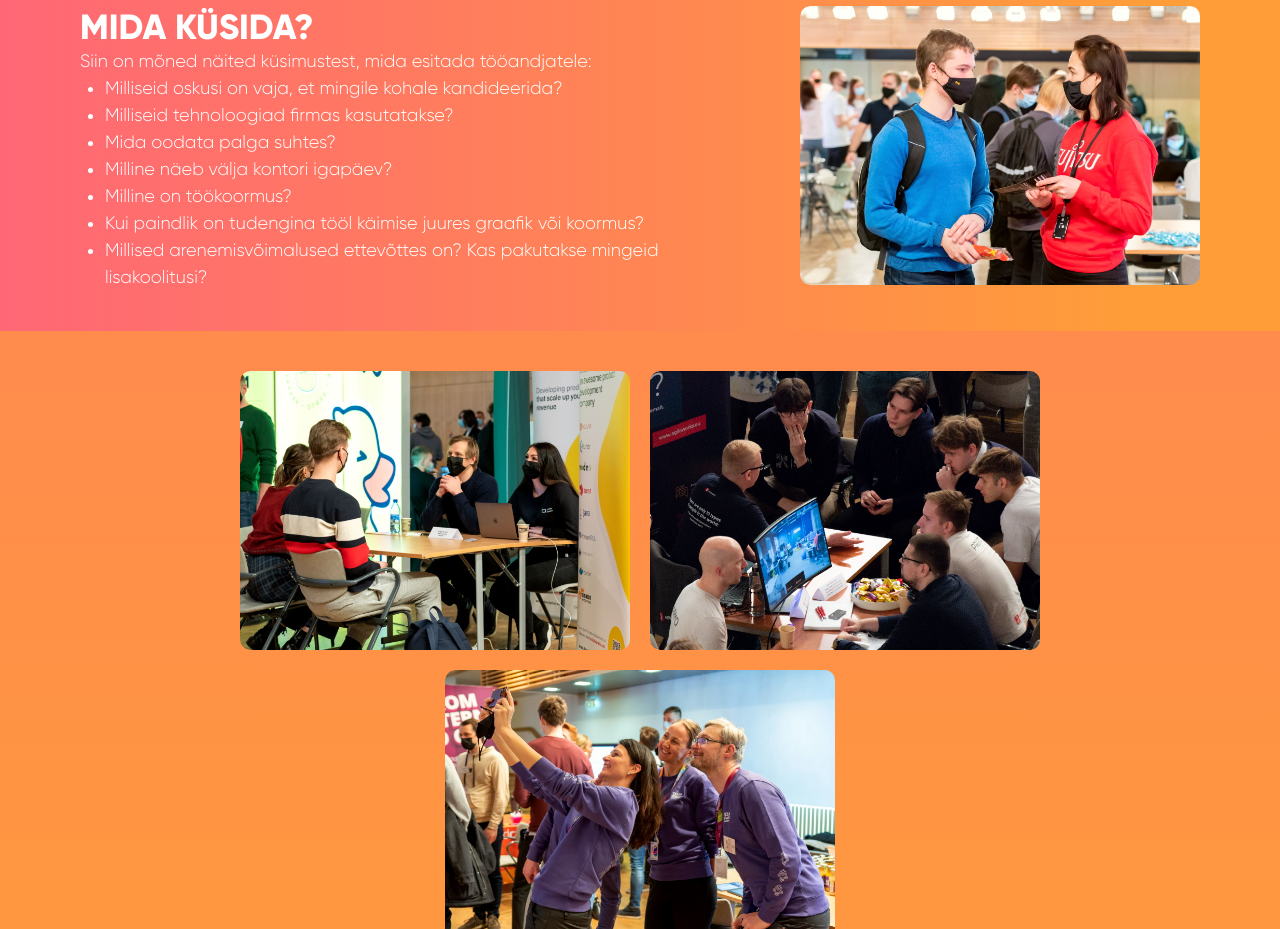
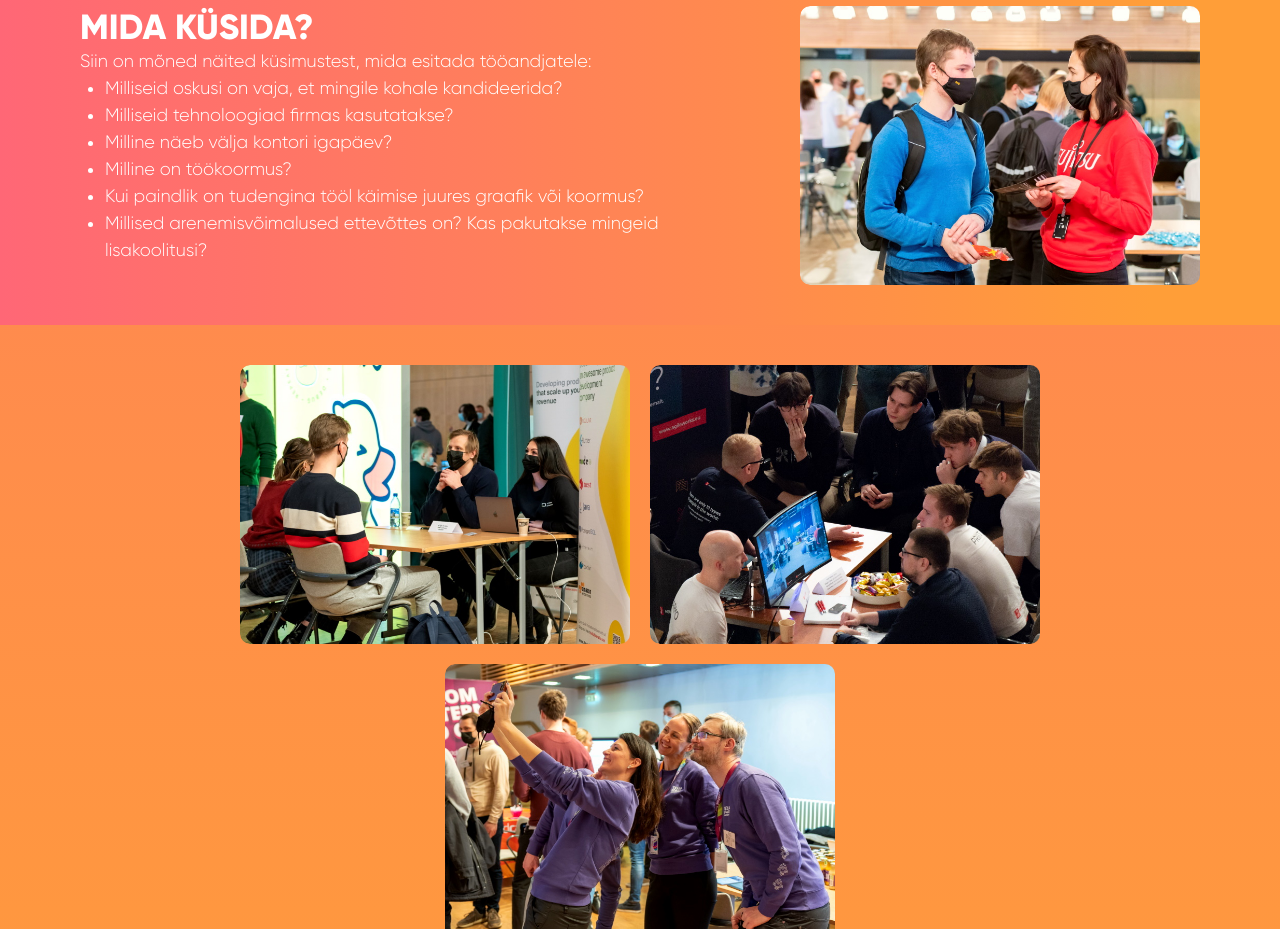
Before and after one commit to honogu/pk-app, a React (Vite) app: page / in a window 1280 px wide. Shown: the part 1460-2389 px from the top of the page. Built offline with nearby package versions, Linux system fonts and the light colour scheme; no server answers.

Commit message:
Removed bad question

```diff
--- a/src/assets/locales/en.json
+++ b/src/assets/locales/en.json
@@ -23,11 +23,10 @@
         "questionContent": "Here are some examples of questions to ask employers:",
         "question1": "What skills are required to apply for a position?",
         "question2": "What technologies are used in the company?",
-        "question3": "What to expect in terms of salary?",
-        "question4": "What does the daily work of the office look like?",
-        "question5": "What is the workload?",
-        "question6": "How flexible is the schedule or workload when working as a student?",
-        "question7": "What are the self-development opportunities in the company? Are there any additional trainings offered?"
+        "question3": "What does the daily work of the office look like?",
+        "question4": "What is the workload?",
+        "question5": "How flexible is the schedule or workload when working as a student?",
+        "question6": "What are the self-development opportunities in the company? Are there any additional trainings offered?"
     },
     "FBlink":{
         "title": "FACEBOOK EVENT"
--- a/src/assets/locales/et.json
+++ b/src/assets/locales/et.json
@@ -23,11 +23,10 @@
         "questionContent": "Siin on mõned näited küsimustest, mida esitada tööandjatele:",
         "question1": "Milliseid oskusi on vaja, et mingile kohale kandideerida?",
         "question2": "Milliseid tehnoloogiad firmas kasutatakse?",
-        "question3": "Mida oodata palga suhtes?",
-        "question4": "Milline näeb välja kontori igapäev?",
-        "question5": "Milline on töökoormus?",
-        "question6": "Kui paindlik on tudengina tööl käimise juures graafik või koormus?",
-        "question7": "Millised arenemisvõimalused ettevõttes on? Kas pakutakse mingeid lisakoolitusi?"
+        "question3": "Milline näeb välja kontori igapäev?",
+        "question4": "Milline on töökoormus?",
+        "question5": "Kui paindlik on tudengina tööl käimise juures graafik või koormus?",
+        "question6": "Millised arenemisvõimalused ettevõttes on? Kas pakutakse mingeid lisakoolitusi?"
     },
     "FBlink":{
         "title": "FACEBOOKI ÜRITUS"
--- a/src/components/Questions.tsx
+++ b/src/components/Questions.tsx
@@ -17,7 +17,6 @@ const Questions = () => {
                     <li>{t('questions.question4')}</li>
                     <li>{t('questions.question5')}</li>
                     <li>{t('questions.question6')}</li>
-                    <li>{t('questions.question7')}</li>
                 </ul>
             </div>
             <div className='image'>
```
